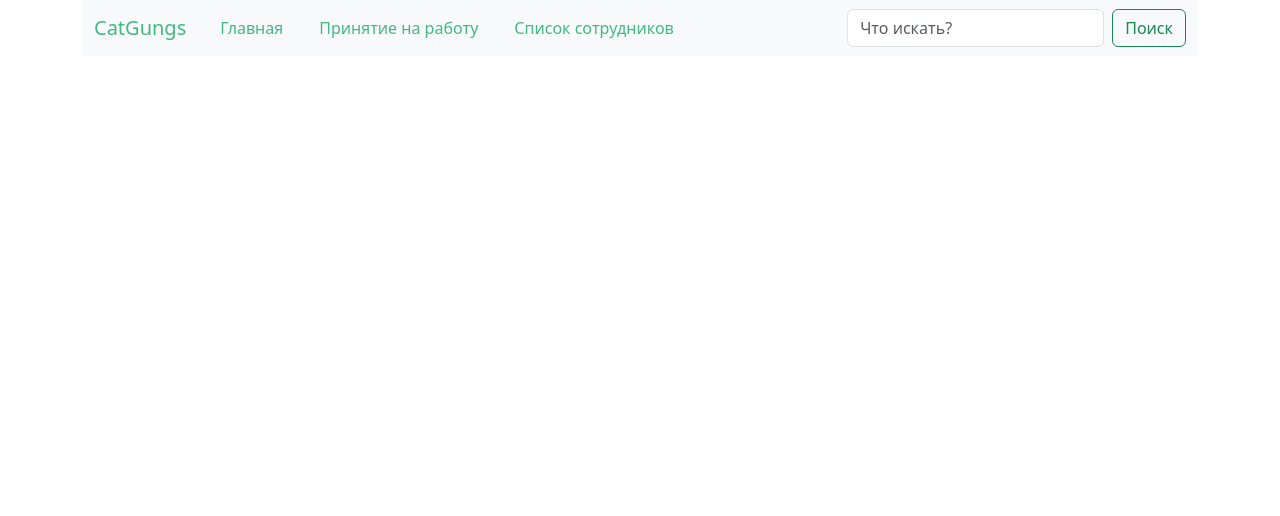
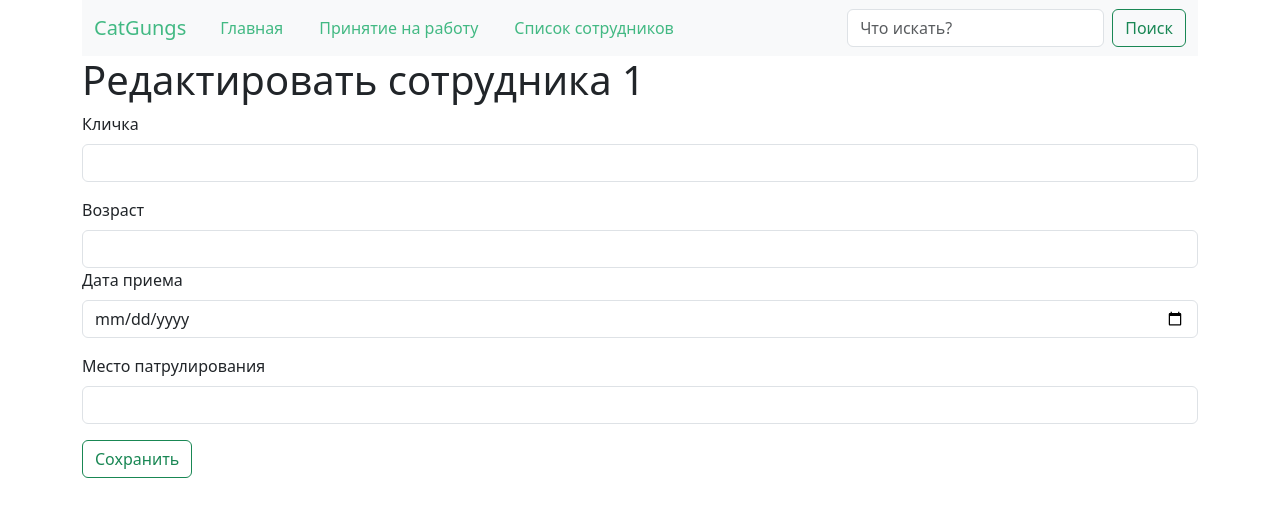
Before and after one commit to Honey0Badger/catgungs, a Vue app: page /#/edit/1 in a window 1280 px wide. Shown: the top 516 px of the page. Built offline with nearby package versions, Linux system fonts and the light colour scheme; no server answers.

Commit message:
lesson3End

```diff
--- a/src/App.vue
+++ b/src/App.vue
@@ -1,8 +1,6 @@
 <template>
   <div class="container">
   <Menu />
-  <nav>
-  </nav>
   <router-view/>
   </div>
 </template>
@@ -14,6 +12,13 @@ export default {
   name: 'App',
   components: {
     Menu
+  },
+  mounted(){
+    let url="https://jsonplaceholder.typicode.com/users";
+    fetch(url).then(resusult=> resusult.json())
+    .then(res => res.map(a=>{
+      this.$store.commit('addWorker', {id: a.id, nickname: a.username, street: a.address.street})
+    })).catch(e => alert("Что то пошло не так!! "));
   }
 }
 </script>
--- a/src/components/AddJob.vue
+++ b/src/components/AddJob.vue
@@ -23,19 +23,19 @@
 import Cat from '@/lib/Cat.js'
 export default {
   name: 'AddJob',
-  props: {
-    msg: String
-  },
   data(){
     return{
-      staff:Cat
+      staff: Cat
     }
   },
   methods:{
     AddJob(){
       this.$store.commit('addWorker', {...this.staff})
-    }
+    },
+  mounted(){
+    this.staff.dateSJ = new Date().getTime();
   }
+}
 }
 </script>
 
--- a/src/components/JobCard.vue
+++ b/src/components/JobCard.vue
@@ -6,11 +6,13 @@
         <div class="card-body">
           <h5 class="card-title">{{nickname}}</h5>
           <p class="card-text">
+            Номер: {{id}} <br>
             Возраст: {{age}} <br>
-            Дата приема: {{startDate}}
+            Дата приема: {{startDate}} <br>
+            Место патрулирования: {{street}}
           </p>
           <a href="#" class="btn btn-success">ADD</a>
-          <a href="#" class="btn btn-primary">EDIT</a>
+          <router-link class="btn btn-primary" :to="{name: 'edit', params:{id: id }}">EDIT</router-link>
           <button v-on:click="delCat" type="button" class="btn btn-danger">DEL</button>
         </div>
       </div>
@@ -23,15 +25,17 @@
 
 export default {
   name: 'JobCard',
-  emits:['delete'],
+  emits:['delete', 'edit'],
   props: {
+    id: '',
     nickname: '',
     age: '',
-    startDate: ''
+    startDate: '',
+    street: ''
   },
   methods:{
     delCat(){
-      this.$emit('delete', this.$props.nickname)
+      this.$emit('delete', this.$props.id)
     }
   }
 }
--- /dev/null
+++ b/src/components/JobEdit.vue
@@ -0,0 +1,52 @@
+<template>
+  <div class="rows">
+    <h1>Редактировать сотрудника {{id}}</h1>
+    <div>
+      <div class="mb-3">
+        <label for="catName" class="form-label">Кличка</label>
+        <input v-model="staff.nickname" type="text" class="form-control" id="CatName" aria-describedby="emailHelp">
+      </div>
+      <div>
+        <label for="catAge" class="form-label">Возраст</label>
+        <input v-model="staff.age" type="text" class="form-control" id="EditAge" aria-describedby="emailHelp">
+      </div>
+      <div class="mb-3">
+        <label for="catDate" class="form-label">Дата приема</label>
+        <input v-model="staff.dateSJ" type="date" class="form-control" id="EditDate">
+      </div>
+      <div class="mb-3">
+        <label for="catStreet" class="form-label">Место патрулирования</label>
+        <input v-model="staff.street" type="text" class="form-control" id="place">
+      </div>
+      <button v-on:click="editJob" class="btn btn-outline-success">Сохранить</button>
+    </div>
+  </div>
+</template>
+
+<script>
+import Cat from '@/lib/Cat.js'
+export default {
+  name: 'JobEdit',
+  props: {
+    id: ''
+  },
+  data(){
+    return{
+      staff: Cat
+    }
+  },
+  methods:{
+    editJob(){
+      this.$store.commit('editWorker', {...this.staff})
+    }
+  },
+  mounted(){
+    this.$el.staff = this.$store.getters.getCatId(this.id)
+  }
+}
+</script>
+
+<!-- Add "scoped" attribute to limit CSS to this component only -->
+<style scoped>
+
+</style>
--- a/src/lib/Cat.js
+++ b/src/lib/Cat.js
@@ -1,11 +1,10 @@
 class Cat{
-    nickname
-    age
-    dateSJ
-    constructor(inickname, iage, idate){
+    constructor(inickname, iage, idate, id, istreet){
         this.nickname = inickname;
         this.age = iage;
         this.dateSJ = idate;
+        this.id = id;
+        this.street = istreet;
     }
 }
 
--- a/src/router/index.js
+++ b/src/router/index.js
@@ -2,6 +2,7 @@ import { createRouter, createWebHashHistory } from 'vue-router'
 import HomeView from '@/views/HomeView.vue'
 import AddJob from '@/components/AddJob.vue'
 import ListStaff from '@/views/ListStaff.vue'
+import JobEdit from '@/components/JobEdit.vue'
 const routes = [
   {
     path: '/',
@@ -17,6 +18,12 @@ const routes = [
     path: '/liststaff',
     name: 'liststaff',
     component: ListStaff
+  },
+  {
+    path: '/edit/:id',
+    name: 'edit',
+    props: true,
+    component: JobEdit
   }
 ]
 
--- a/src/store/index.js
+++ b/src/store/index.js
@@ -7,6 +7,9 @@ export default createStore({
   getters: {
     getAllJob(state){
       return state.workers
+    },
+    getCatId: state=>(id)=>{
+      return state.workers.find(a=>a.id == id)
     }
   },
   mutations: {
@@ -14,7 +17,11 @@ export default createStore({
       this.state.workers.push(par)
     },
     deleteCat(state, par){
-      state.workers = state.workers.filter(a => a.nickname != par.nickname)
+      state.workers = state.workers.filter(a => a.id != par)
+    },
+    editWorker(state, par){
+      state.workers = state.workers.filter(a=> a.id !=par.id);
+      this.state.workers.push(par)
     }
   },
   actions: {
--- a/src/views/ListStaff.vue
+++ b/src/views/ListStaff.vue
@@ -2,9 +2,11 @@
   <div class="rows">
     <h1>Список сотрудников банды</h1>
     <div v-for="cat in staff" :key="cat.nickname">
-        <JobCard :nickname="cat.nickname"
+        <JobCard :id="cat.id"
+        :nickname="cat.nickname"
         :age="cat.age"
-        :startDate="cat.dateSJ" v-on:delete="deleteCat" />
+        :startDate="cat.startDate"
+        :street="cat.street" v-on:delete="deleteCat" />
 
     </div>
   </div>
```
